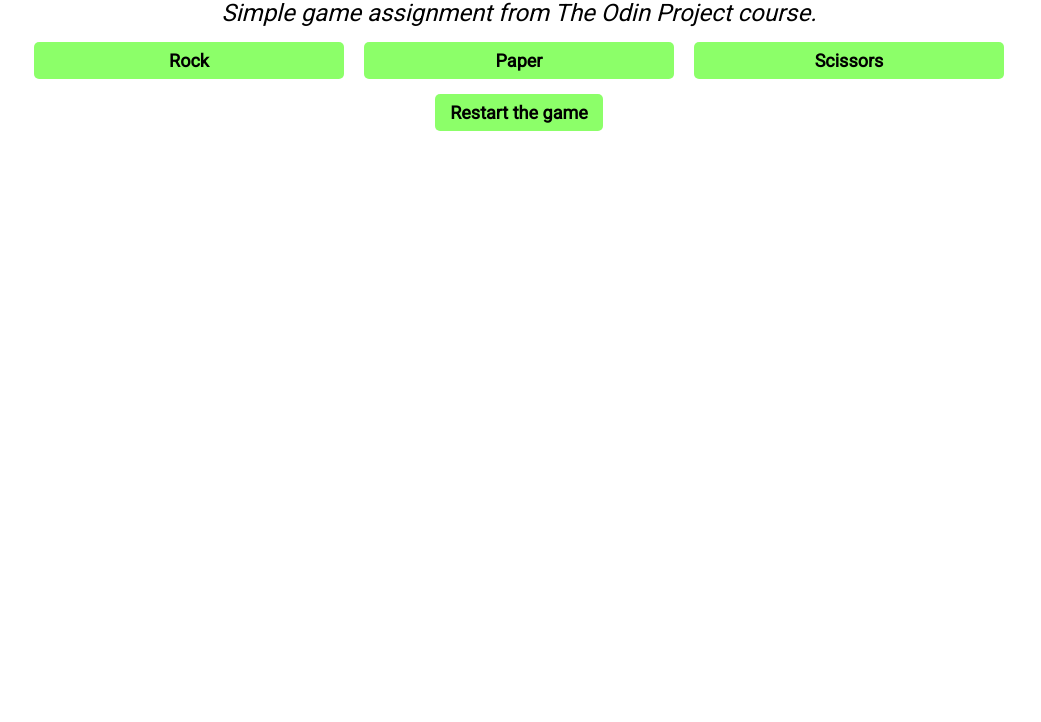
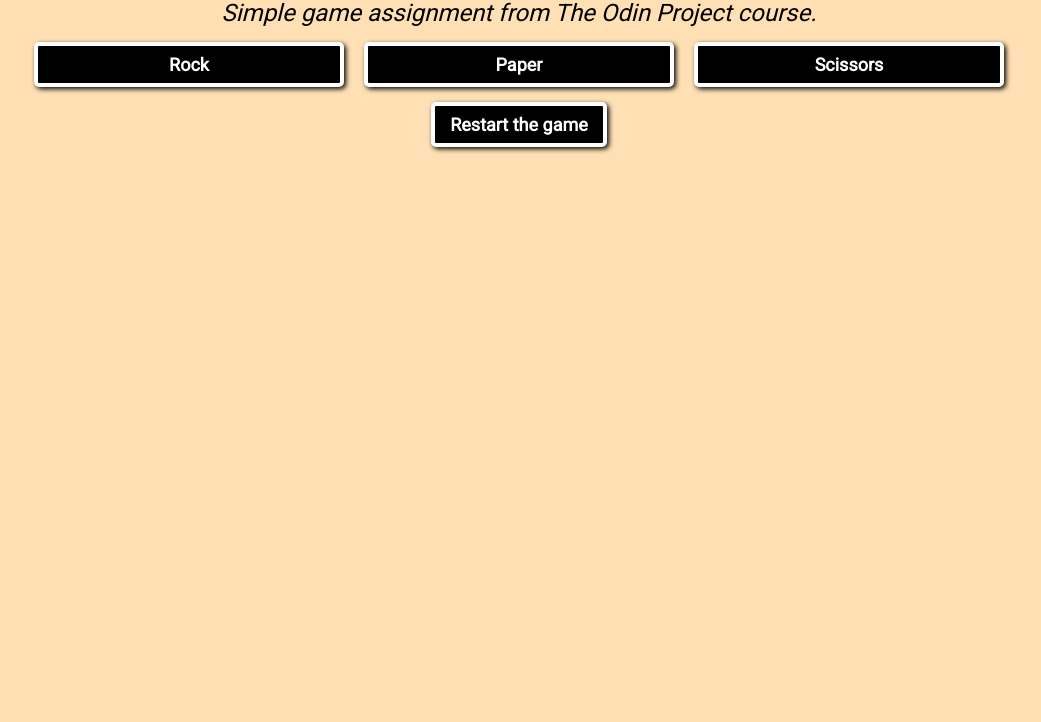
Before and after one commit to nedimburo/odin-rock-paper-scissors, a plain HTML site: page index.html in a window 1280 px wide. Shown: the part 78-800 px from the top of the page, without its empty margins (121-1162 px from the left). Drawn offline with Linux system fonts and the light colour scheme.

Commit message:
Small style update

```diff
--- a/style.css
+++ b/style.css
@@ -7,6 +7,7 @@ body{
     width: 1000px;
     margin: 0 auto;
     text-align: center;
+    background-color: #ffe0b5;
 }
 .main-title{
     font-size: 48px;
@@ -28,19 +29,28 @@ body{
 button{
     padding: 8px 15px;
     font-size: 18px;
-    border: none;
+    border: 4px solid white;
     border-radius: 5px;
-    background-color: #8cff69;
+    background-color: black;
+    color: white;
     font-weight: 800;
+    box-shadow: 2px 2px 5px black;
+}
+button:hover{
+    border: 4px solid black;
+    background-color: white;
+    color: black;
 }
 #results-container{
     margin: 15px;
 }
 #score{
+    margin-top: 10px;
     font-size: 20px;
     font-weight: 600;
 }
 #game-winner{
+    margin-top: 10px;
     font-size: 24px;
     font-weight: 800;
 }
```
